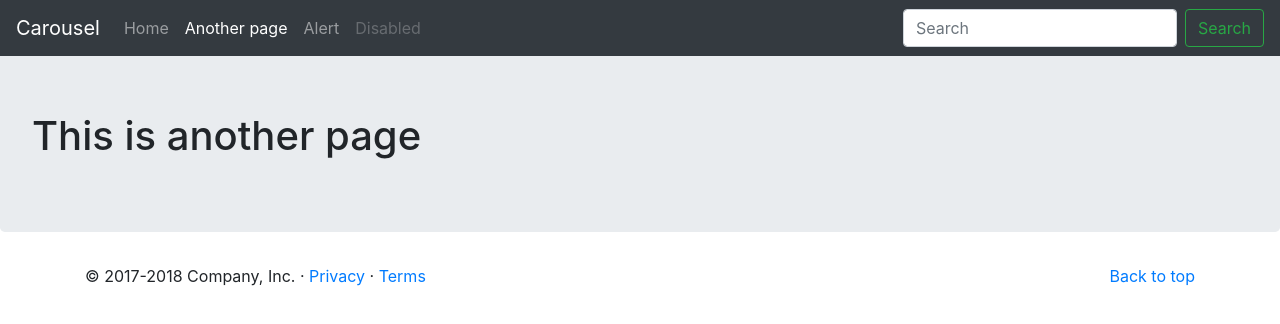
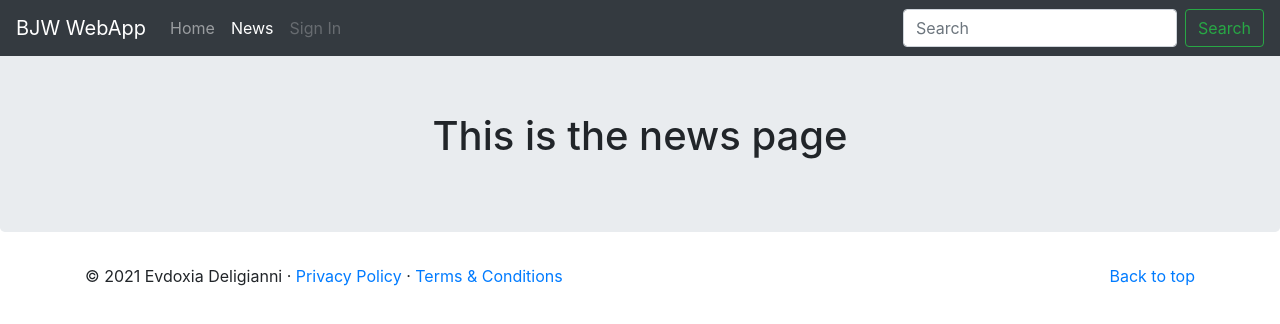
Before and after one commit to evideli/BJW-WebApp, a website built with webpack: page src/news.html in a window 1280 px wide. Built offline with nearby package versions, Linux system fonts and the light colour scheme.

Commit message:
Minor improvements in the News page

```diff
--- a/src/news.html
+++ b/src/news.html
@@ -16,7 +16,7 @@
 <body>
   <header>
     <nav class="navbar navbar-expand-md navbar-dark fixed-top bg-dark">
-      <a class="navbar-brand" href="./index.html">Carousel</a>
+      <a class="navbar-brand" href="./index.html">BJW WebApp</a>
       <button class="navbar-toggler" type="button" data-toggle="collapse" data-target="#navbarCollapse"
         aria-controls="navbarCollapse" aria-expanded="false" aria-label="Toggle navigation">
         <span class="navbar-toggler-icon"></span>
@@ -24,16 +24,13 @@
       <div class="collapse navbar-collapse" id="navbarCollapse">
         <ul class="navbar-nav mr-auto">
           <li class="nav-item">
-            <a class="nav-link" href="./index.html">Home</a>
+            <a class="nav-link" href="./index.html">Home <span class="sr-only">(current)</span></a>
           </li>
           <li class="nav-item active">
-            <a class="nav-link" href="./news.html">Another page <span class="sr-only">(current)</span></a>
+            <a class="nav-link" href="./news.html">News</a>
           </li>
           <li class="nav-item">
-            <a id="alert" class="nav-link" href="#">Alert</a>
-          </li>
-          <li class="nav-item">
-            <a class="nav-link disabled" href="#">Disabled</a>
+            <a id="sign-in" class="nav-link disabled" href="#">Sign In</a>
           </li>
         </ul>
         <form class="form-inline mt-2 mt-md-0">
@@ -48,14 +45,14 @@
 
   <main role="main">
     <div class="jumbotron">
-      <h1>This is another page</h1>
+      <h1 class="text-center">This is the news page</h1>
     </div>
     <!-- FOOTER -->
     <footer class="container">
       <p class="float-right"><a href="#">Back to top</a></p>
       <p>
-        &copy; 2017-2018 Company, Inc. &middot;
-        <a href="#">Privacy</a> &middot; <a href="#">Terms</a>
+        &copy; 2021 Evdoxia Deligianni
+        &middot; <a href="#">Privacy Policy</a> &middot; <a href="#">Terms & Conditions</a>
       </p>
     </footer>
   </main>
```
